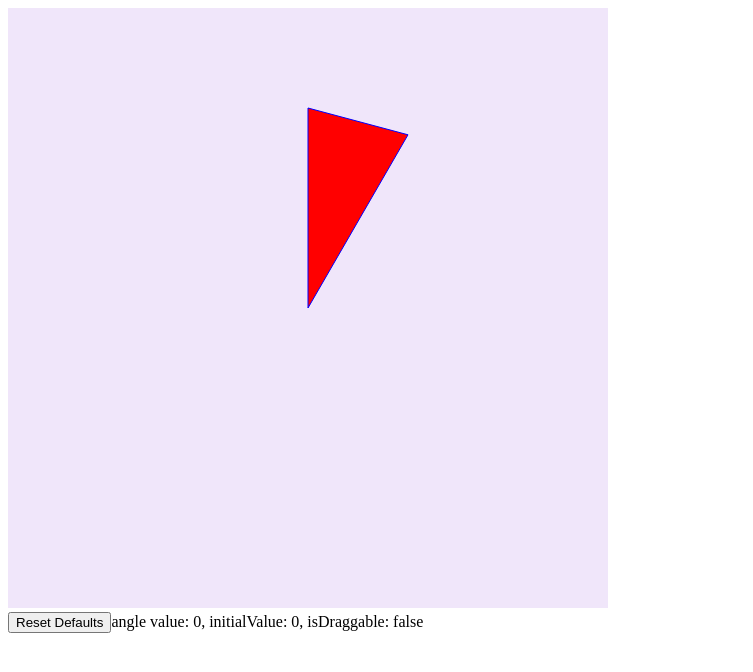
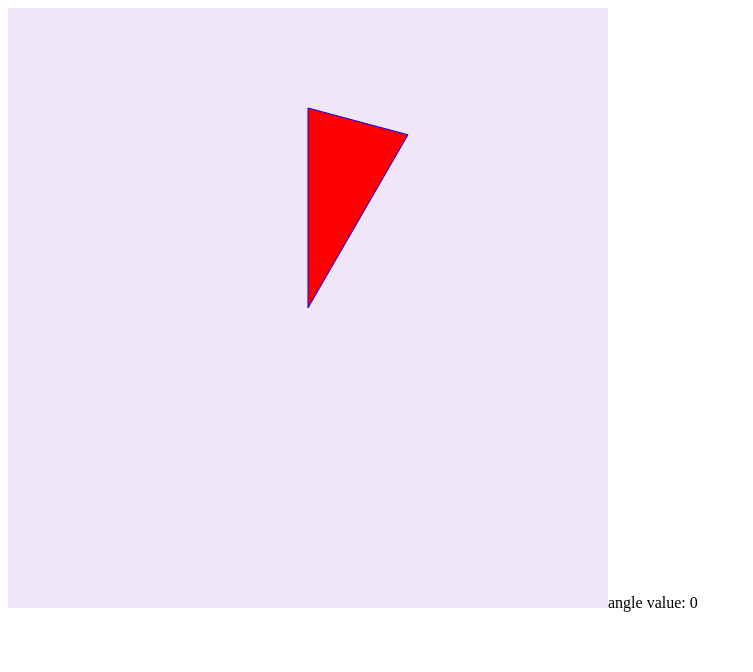
Before and after one commit to OlehKozubJS/various-react-projects-test, a React (Create React App) app: page / in a window 1280 px wide. Shown: the top 672 px of the page, without its empty margins (0-753 px from the left). Built offline with nearby package versions, Linux system fonts and the light colour scheme.

Commit message:
test ArrowComponent

```diff
--- a/src/App.jsx
+++ b/src/App.jsx
@@ -1,63 +1,12 @@
 import { useState } from "react";
 
-import {
-  SVGFieldComponent,
-  ReversedTurtleComponent,
-  getAngleByXY,
-} from "./SVGComponents";
+import { SVGFieldComponent, ArrowComponent } from "./SVGComponents";
 
 const App = () => {
-  const [angleValue, setAngleValue] = useState(0);
-  const [initialAngle, setInitialAngle] = useState(0);
-  const [isDraggable, setIsDraggable] = useState(false);
+  const [angle, setAngle] = useState(0);
 
-  const getQuantalAngle = (angle, step) => {
-    return Math.round(angle / step) * step;
-  };
-
-  const calculateCurrentAngle = (event) => {
-    const cursorX = event.clientX;
-    const cursorY = event.clientY;
-    let angle = getAngleByXY(300, 300, cursorX, cursorY);
-    if (cursorX < 300) {
-      angle = 360 - angle;
-    }
-    return angle;
-  };
-
-  const startMoving = (event) => {
-    setIsDraggable(true);
-    let newInitialAngle = calculateCurrentAngle(event) - angleValue;
-    if (newInitialAngle < 0) {
-      newInitialAngle += 360;
-    }
-    setInitialAngle(newInitialAngle);
-  };
-
-  const moveTurtle = (event) => {
-    event.preventDefault();
-
-    if (isDraggable) {
-      let newAngleValue = calculateCurrentAngle(event) - initialAngle;
-      if (newAngleValue < 0) {
-        newAngleValue += 360;
-      }
-      setAngleValue(newAngleValue);
-    }
-  };
-
-  const stopMoving = () => {
-    setIsDraggable(false);
-    const quantalAngle = getQuantalAngle(angleValue, 15);
-    if (quantalAngle < 0) {
-      quantalAngle += 360;
-    }
-    setAngleValue(quantalAngle);
-  };
-
-  const resetDefaults = () => {
-    setAngleValue(0);
-    setInitialAngle(0);
+  const handleTurn = (value) => {
+    setAngle(value);
   };
 
   return (
@@ -67,24 +16,15 @@ const App = () => {
         height="600px"
         backgroundColor="rgb(240, 230, 250)"
       >
-        <ReversedTurtleComponent
-          onMouseDown={startMoving}
-          onMouseMove={moveTurtle}
-          onMouseUp={stopMoving}
+        <ArrowComponent
           x={300}
           y={300}
-          turn={angleValue}
+          onTurn={handleTurn}
           backgroundColor={"red"}
           borderColor={"blue"}
         />
       </SVGFieldComponent>
-      <br />
-      <button type="button" onClick={resetDefaults}>
-        Reset Defaults
-      </button>
-      {`angle value: ${angleValue},
-      initialValue: ${initialAngle},
-      isDraggable: ${isDraggable}`}
+      {`angle value: ${angle}`}
     </div>
   );
 };
--- a/src/SVGComponents/ArrowComponent.jsx
+++ b/src/SVGComponents/ArrowComponent.jsx
@@ -1,6 +1,6 @@
 import { useEffect, useState } from "react";
 
-import { getXYbyAngle } from "./angleFunctions";
+import { getAngleByXY, getXYbyAngle } from "./angleFunctions";
 
 import { LineComponent } from "./LineComponent";
 
```
